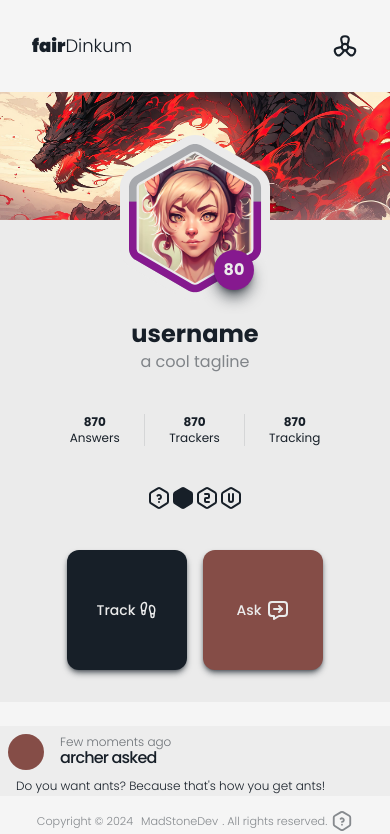
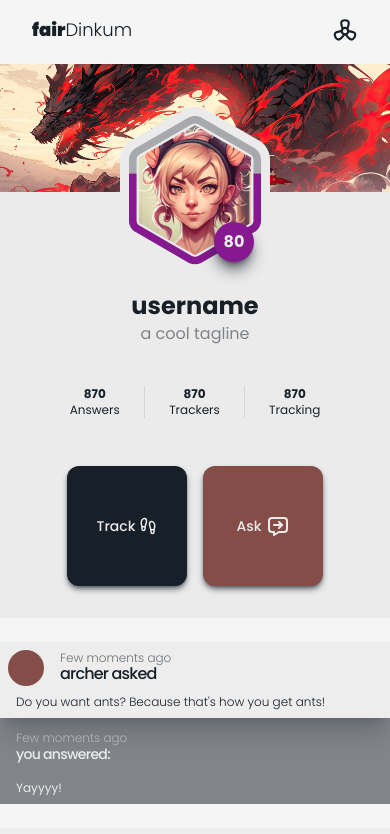
Before and after one commit to MadStoneDev/fair-dinkum, a Next.js app: page /user/1 in a window 390 px wide. Shown: the top 834 px of the page. Built offline with nearby package versions, Linux system fonts and the light colour scheme.

Commit message:
profile action buttons

```diff
--- a/src/app/(private)/user/[user]/page.tsx
+++ b/src/app/(private)/user/[user]/page.tsx
@@ -7,7 +7,7 @@ export default function User({ params }: { params: { user: string } }) {
   const { user } = params;
 
   return (
-    <div className="mx-auto mb-16 grid grid-cols-1 gap-6 w-full max-w-4xl overflow-hidden transition-all duration-500 ease-in-out">
+    <div className="mx-auto mb-16 grid grid-cols-1 gap-6 w-full lg:max-w-3xl overflow-hidden transition-all duration-500 ease-in-out">
       {/* User Card */}
       <UserProfileCard />
 
--- a/src/app/(private)/user/layout.tsx
+++ /dev/null
@@ -1,7 +0,0 @@
-export default function UserLayout({ children }: any) {
-  return (
-    <main className="px-0 md:px-8 mb-12 flex flex-row items-start gap-4 md:gap-10 transition-all duration-500 ease-in-out overflow-y-auto">
-      {children}
-    </main>
-  );
-}
--- a/src/app/globals.css
+++ b/src/app/globals.css
@@ -70,23 +70,41 @@ body {
     transition: all 0.3s ease-in-out;
   }
 
-  ::-webkit-scrollbar-thumb {
+  ::-webkit-scrollbar-track {
     background-color: rgba(0, 0, 0, 0.15);
     transition: all 0.3s ease-in-out;
   }
 
-  ::-webkit-scrollbar-thumb:hover {
-    background-color: rgba(0, 0, 0, 0.35);
+  .dark ::-webkit-scrollbar-track {
+    background-color: rgba(0, 0, 0, 0.25);
     transition: all 0.3s ease-in-out;
   }
 
+  ::-webkit-scrollbar-thumb {
+    background-image:  linear-gradient(135deg, #854D47 25%, transparent 25%), linear-gradient(225deg, #854D47 25%, transparent 25%), linear-gradient(45deg, #854D47 25%, transparent 25%), linear-gradient(315deg, #854D47 25%, transparent 25%);
+    background-position:  4px 0, 4px 0, 0 0, 0 0;
+    background-size: 10px 60px;
+    background-repeat: repeat;
+  }
+
+  ::-webkit-scrollbar-thumb:hover {
+    background-image:  linear-gradient(135deg, #854D47 25%, transparent 25%), linear-gradient(225deg, #854D47 25%, transparent 25%), linear-gradient(45deg, #854D47 25%, transparent 25%), linear-gradient(315deg, #854D47 25%, transparent 25%);
+    background-position:  4px 0, 4px 0, 0 0, 0 0;
+    background-size: 10px 60px;
+    background-repeat: repeat;
+  }
+
   .dark ::-webkit-scrollbar-thumb {
-    background-color: rgba(0, 0, 0, 0.5);
-    transition: all 0.3s ease-in-out;
+    background-image:  linear-gradient(135deg, #854D47 25%, transparent 25%), linear-gradient(225deg, #854D47 25%, transparent 25%), linear-gradient(45deg, #854D47 25%, transparent 25%), linear-gradient(315deg, #854D47 25%, transparent 25%);
+    background-position:  4px 0, 4px 0, 0 0, 0 0;
+    background-size: 10px 60px;
+    background-repeat: repeat;
   }
 
   .dark ::-webkit-scrollbar-thumb:hover {
-    background-color: rgba(0, 0, 0, 1);
-    transition: all 0.3s ease-in-out;
+    background-image:  linear-gradient(135deg, #854D47 25%, transparent 25%), linear-gradient(225deg, #854D47 25%, transparent 25%), linear-gradient(45deg, #854D47 25%, transparent 25%), linear-gradient(315deg, #854D47 25%, transparent 25%);
+    background-position:  4px 0, 4px 0, 0 0, 0 0;
+    background-size: 10px 60px;
+    background-repeat: repeat;
   }
 }
--- a/src/app/layout.tsx
+++ b/src/app/layout.tsx
@@ -20,11 +20,14 @@ export default function RootLayout({
   return (
     <html lang="en" suppressHydrationWarning>
       <body
-        className={`relative flex flex-col h-screen max-h-screen bg-neutral-100 dark:bg-dark overflow-hidden`}
+        className={`relative flex flex-col min-h-screen bg-neutral-100 dark:bg-dark`}
       >
         <ThemeProvider>
           {/* Nav Bar */}
           <NavBar />
+
+          {/* Spacer */}
+          <div className={`h-16 md:h-28`}></div>
 
           {children}
 
--- a/src/components/answered-question.tsx
+++ b/src/components/answered-question.tsx
@@ -1,11 +1,14 @@
 export default function AnsweredQuestion({ user }: { user: string }) {
   return (
     <article
-      className={`relative flex flex-col md:rounded-2xl bg-light/80 dark:bg-gray overflow-hidden`}
+      className={`relative flex flex-col lg:rounded-2xl bg-light/80 dark:bg-gray overflow-hidden`}
     >
       {/* Header */}
+      <section className={`flex flex-col shadow-xl shadow-dark/20`}>
         <div className={`p-2 md:p-4 flex flex-row items-center gap-4 h-full`}>
-        <div className={`w-9 h-9 sm:w-12 sm:h-12 rounded-full bg-accent`}></div>
+          <div
+            className={`w-9 h-9 sm:w-12 sm:h-12 rounded-full bg-accent`}
+          ></div>
           <div className={`flex-grow flex flex-col justify-center h-full`}>
             <h4
               className={`md:mt-1 -mb-1 md:-mb-1 text-xs font-light text-dark/60 dark:text-light/50`}
@@ -26,9 +29,10 @@ export default function AnsweredQuestion({ user }: { user: string }) {
             Do you want ants? Because that's how you get ants!
           </p>
         </div>
+      </section>
 
       {/* Answer */}
-      <div className={`px-4 py-2 md:pb-4 bg-light/80 dark:bg-gray`}>
+      <div className={`px-4 py-2 md:pb-4 bg-dark/50`}>
         <div className={`mb-4 flex flex-col justify-center`}>
           <h4
             className={`mt-1 -mb-0.5 lg:-mb-1 text-xs font-light text-light/50`}
--- a/src/components/nav-bar.tsx
+++ b/src/components/nav-bar.tsx
@@ -1,7 +1,7 @@
 "use client";
 
 import Link from "next/link";
-import { useState } from "react";
+import { useEffect, useState } from "react";
 import { usePathname } from "next/navigation";
 
 import NavBarItem from "@/components/nav-bar-item";
@@ -14,6 +14,7 @@ export default function NavBar() {
 
   // States
   const [isOpen, setIsOpen] = useState(false);
+  const [shrink, setShrink] = useState(false);
 
   // Functions
   const isPublicRoute = () => {
@@ -32,11 +33,29 @@ export default function NavBar() {
     setIsOpen(false);
   };
 
+  const handleScroll = () => {
+    if (window.scrollY > 150) {
+      setShrink(true);
+    } else {
+      setShrink(false);
+    }
+  };
+
+  // Effects
+  useEffect(() => {
+    window.addEventListener("scroll", handleScroll);
+    return () => {
+      window.removeEventListener("scroll", handleScroll);
+    };
+  }, []);
+
   return (
     <nav
-      className={`p-8 flex flex-row items-center justify-between w-full ${
-        isPublicRoute() ? "" : "mx-auto max-w-4xl"
-      }`}
+      className={`py-4 fixed top-0 left-0 right-0 px-8 lg:px-2 ${
+        shrink ? "md:py-4" : "md:py-8"
+      } flex flex-row items-center justify-between w-full bg-neutral-100 dark:bg-dark ${
+        isPublicRoute() ? "" : "mx-auto lg:max-w-3xl"
+      } transition-all duration-500 ease-in-out z-50`}
     >
       {/* Logo */}
       <Link
@@ -58,7 +77,7 @@ export default function NavBar() {
       </button>
 
       <div
-        className={`pl-8 pr-8 md:pr-0 flex-grow absolute md:relative top-0 h-full ${
+        className={`px-8 md:pr-0 flex-grow absolute md:relative top-0 h-full ${
           isOpen ? "max-h-full py-8 md:py-0" : "max-h-0 py-0"
         } md:max-h-full left-0 right-0 flex flex-col md:flex-row md:justify-between gap-8 md:gap-0 bg-accent md:bg-transparent overflow-hidden z-40 transition-all duration-500 ease-in-out`}
       >
--- /dev/null
+++ b/src/components/track-user-button.tsx
@@ -0,0 +1,32 @@
+"use client";
+
+import { useState } from "react";
+import { Footprints } from "lucide-react";
+
+export default function TrackUserButton({ action }: { action?: () => void }) {
+  // States
+  const [isTracking, setIsTracking] = useState(false);
+
+  return (
+    <button
+      className={`p-2 flex items-center justify-center gap-1 aspect-square ${
+        isTracking
+          ? "bg-neutral-100 dark:bg-dark text-dark/50 dark:text-light/50 shadow-inner shadow-dark/20 hover:scale-[97%]"
+          : "bg-dark dark:bg-light shadow-md shadow-dark/60 hover:shadow-xl hover:shadow-dark/30 text-light dark:text-dark hover:scale-[103%]"
+      } rounded-xl font-medium transition-all duration-500 ease-in-out`}
+      onClick={() => {
+        action?.();
+        setIsTracking(!isTracking);
+      }}
+    >
+      {isTracking ? (
+        "Stop Tracking"
+      ) : (
+        <>
+          Track
+          <Footprints size={18} />
+        </>
+      )}
+    </button>
+  );
+}
--- a/src/components/user-profile-card.tsx
+++ b/src/components/user-profile-card.tsx
@@ -1,17 +1,12 @@
 import Avatar from "@/components/avatar";
-import { Footprints } from "lucide-react";
-import {
-  IconHelpHexagon,
-  IconHexagon2,
-  IconHexagonFilled,
-  IconHexagonLetterU,
-  IconMessageForward,
-} from "@tabler/icons-react";
+
+import { IconMessageForward } from "@tabler/icons-react";
+import TrackUserButton from "@/components/track-user-button";
 
 export default function UserProfileCard() {
   return (
     <section
-      className={`flex flex-col items-center bg-light dark:bg-gray w-full h-min md:rounded-2xl text-center overflow-hidden`}
+      className={`flex flex-col items-center bg-light dark:bg-gray w-full h-min lg:rounded-2xl text-center overflow-hidden`}
     >
       {/* Header */}
       <article
@@ -45,6 +40,7 @@ export default function UserProfileCard() {
 
       {/* Stats */}
       <section className={`mt-6 mb-4 grid grid-cols-3`}>
+        {/* Answers */}
         <div
           className={`px-6 flex flex-col items-center border-r-[0.5px] border-dark/10 dark:border-light/20`}
         >
@@ -52,6 +48,7 @@ export default function UserProfileCard() {
           <h4 className={`text-xs`}>Answers</h4>
         </div>
 
+        {/* Trackers */}
         <div
           className={`px-6 flex flex-col items-center border-r-[0.5px] border-dark/10 dark:border-light/20`}
         >
@@ -59,30 +56,20 @@ export default function UserProfileCard() {
           <h4 className={`text-xs`}>Trackers</h4>
         </div>
 
+        {/* Tracking */}
         <div className={`px-6 flex flex-col items-center`}>
           <h3 className={`font-semibold text-xs md:text-sm`}>870</h3>
           <h4 className={`text-xs`}>Tracking</h4>
         </div>
       </section>
 
-      {/* Badges */}
-      <section className={`mt-6 mb-2 flex items-center`}>
-        <IconHelpHexagon />
-        <IconHexagonFilled />
-        <IconHexagon2 />
-        <IconHexagonLetterU />
-      </section>
+      {/* Badges - Sprint#3 or Sprint#4 */}
 
-      {/* Links */}
+      {/* Links - Sprint#2 or Sprint#3 */}
 
       {/* Actions */}
       <article className={`p-8 grid grid-cols-2 gap-4 w-full max-w-xs text-sm`}>
-        <button
-          className={`p-2 flex items-center justify-center gap-1 aspect-square bg-dark dark:bg-light rounded-xl font-medium text-light dark:text-dark shadow-md shadow-dark/60 hover:shadow-xl hover:shadow-dark/30 hover:scale-[103%] transition-all duration-500 ease-in-out`}
-        >
-          Track
-          <Footprints size={18} />
-        </button>
+        <TrackUserButton />
         <button
           className={`p-2 flex items-center justify-center gap-1 aspect-square bg-accent rounded-xl text-light font-medium shadow-md shadow-dark/60 hover:shadow-xl hover:shadow-dark/30 hover:scale-[103%] transition-all duration-500 ease-in-out`}
         >
```
Lines whose indentation alone changed are shown as unchanged.
